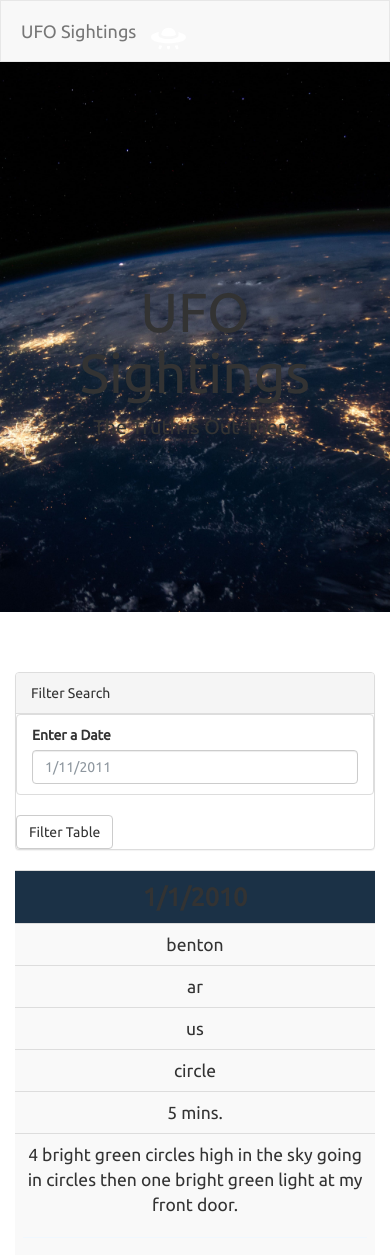
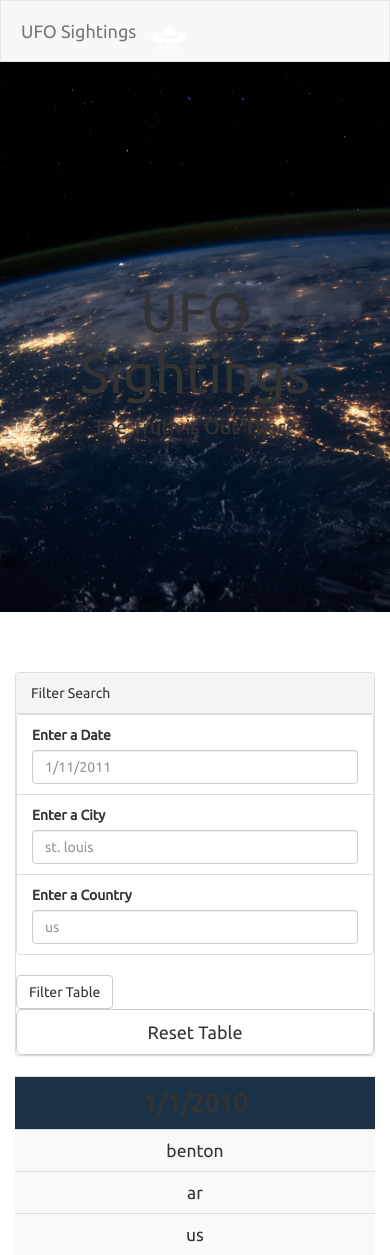
Before and after one commit to vijitdesilva/javascript-challenge, a plain HTML site: page Instructions/StarterCode/index.html in a window 390 px wide. Shown: the top 1255 px of the page. Drawn offline with nearby package versions, Linux system fonts and the light colour scheme.

Commit message:
country added

```diff
--- a/Instructions/StarterCode/index.html
+++ b/Instructions/StarterCode/index.html
@@ -35,13 +35,26 @@
                 <form>
                   <div class="form-group">
                     <ul class="list-group" id="filters">
+                      <!-- Date search -->
                       <li class="filter list-group-item">
                         <label for="date">Enter a Date</label>
                         <input class="form-control" id="datetime" type="text" placeholder="1/11/2011">
                       </li>
+                      <!-- city search -->
+                      <li class="filter list-group-item nav-item dropdown" id="navbarCollapse">
+                        <label class="others nav-link active dropdown-toggle" href="#" data-toggle="dropdown" aria-haspopup="true" aria-expanded="false">Enter a City<span class="sr-only">(current)</span></label>
+                        <input class="form-control" id="city" type="text" placeholder="st. louis">
+                      </li>
+                      <!--Country search-->
+                      <li class="filter list-group-item nav-item dropdown" id="navbarCollapse">
+                        <label class="others nav-link active dropdown-toggle" href="#" data-toggle="dropdown" aria-haspopup="true" aria-expanded="false">Enter a Country<span class="sr-only">(current)</span></label>
+                        <input class="form-control" id="country" type="text" placeholder="us">
+                      </li>
+                      <!-- new codes -->
                     </ul>
                   </div>
                   <button id="filter-btn" type="button" class="btn btn-default">Filter Table</button>
+                  <button id="reset-btn" type="reset" class="btn btn-default btn-lg btn-block">Reset Table</button>
                 </form>
               </div>
             </div>
--- a/Instructions/StarterCode/static/js/app.js
+++ b/Instructions/StarterCode/static/js/app.js
@@ -5,9 +5,10 @@ let tableData = data;
 let tbody = d3.select("tbody");
 let button = d3.select("#filter-btn");
 let inputField1 = d3.select("#datetime");
-let  inputField2 = d3.select("#city");
-let  resetbtn = d3.select("#reset-btn");
-let  columns = ["datetime", "city", "state", "country", "shape", "durationMinutes", "comments"]
+let inputField2 = d3.select("#city");
+let inputField3 = d3.select("#country");
+let resetbtn = d3.select("#reset-btn");
+let columns = ["datetime", "city", "state", "country", "shape", "durationMinutes", "comments"]
 
 let  populate = (dataInput) => {
 
@@ -33,15 +34,17 @@ button.on("click", () => {
 	console.log(filterCity)
 	let  filterData = data.filter(data => data.datetime === inputDate && data.city === inputCity);
 	console.log(filterData)
-	let  filterShape = data.fileter(data => data.shape === inputShape);
-	console.log(filterShape)
+	let  filterCountry= data.filter(data => data.country === inputCountry);
+	console.log(filterCountry)
+	// let  filterData = data.filter(data => data.datetime === inputDate && data.city === inputCity && === inputCountry);
+	// console.log(filterData)
 
 
 	// Add filtered sighting to table
 	tbody.html("");
 
 	let response = {
-		filterData, filterCity, filterDate
+		filterData, filterCity, filterDate, filterCountry
 	}
 
 	if (response.filterData.length !== 0) {
```
